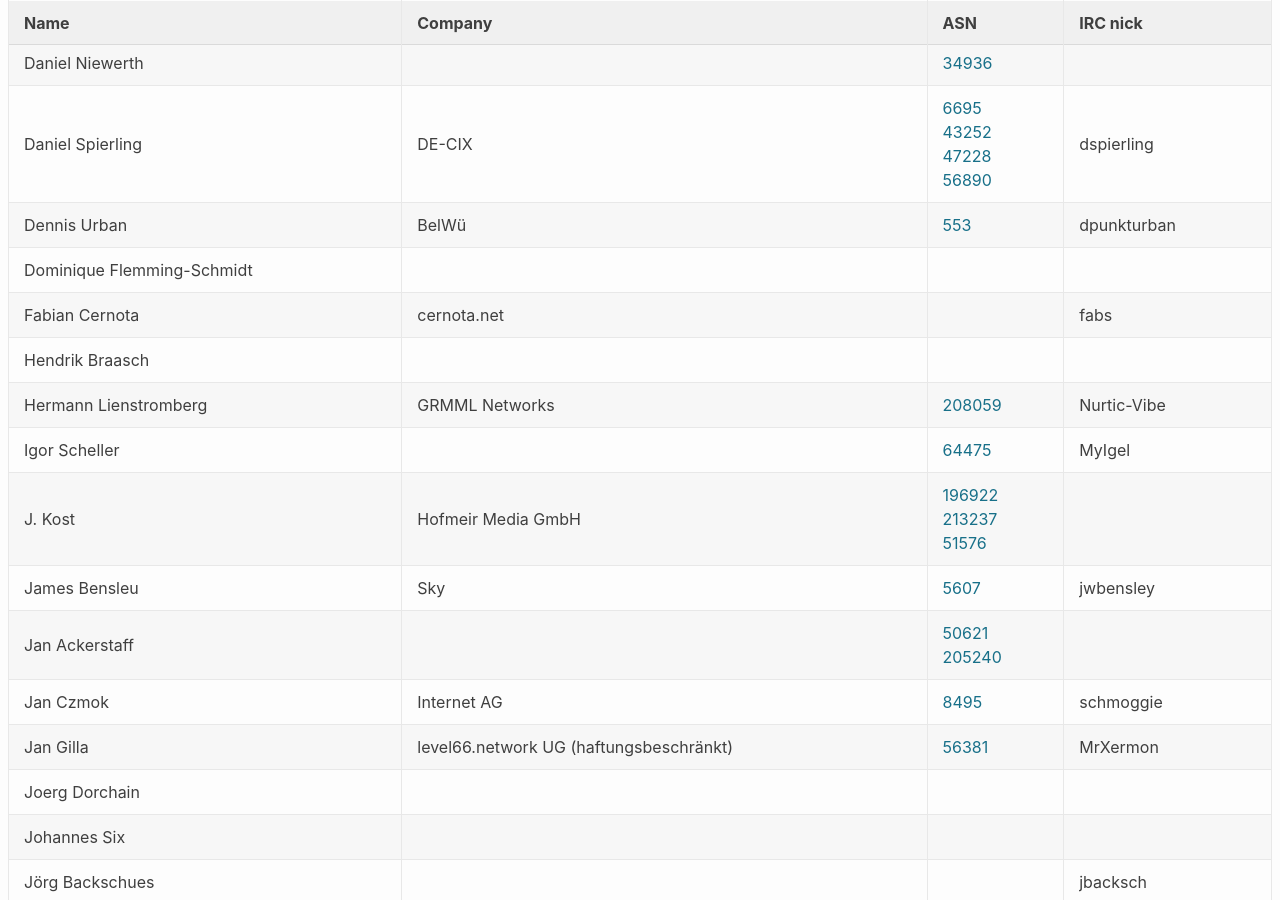
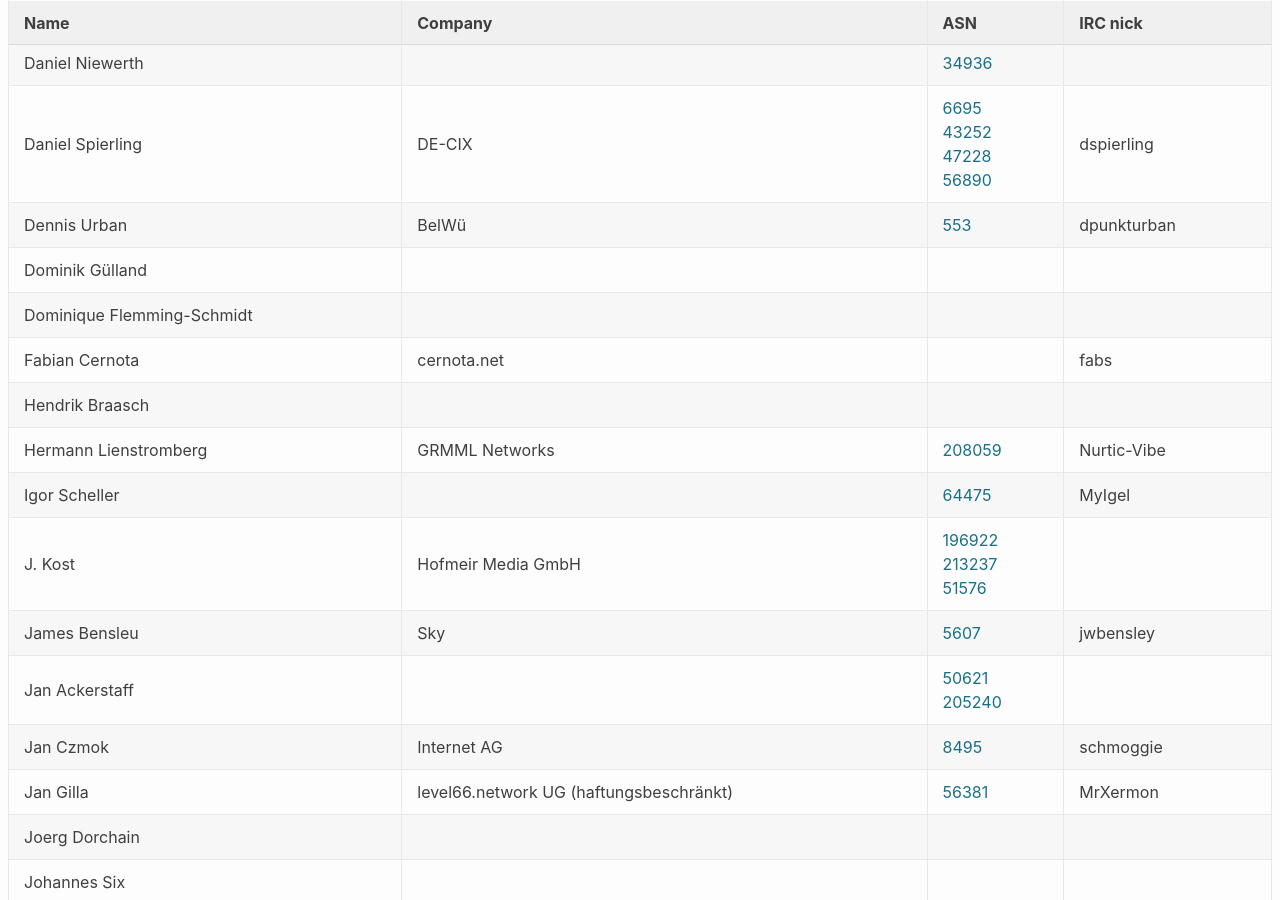
Before and after one commit to denog/pretix-attendeelist, a Jekyll site: the page built from denog2020.markdown, in a window 1280 px wide and 900 px high, scrolled down 328 px. Built offline with Jekyll 4.4.1, drawn with Linux system fonts in a browser that asks for light colours.

Commit message:
Latest data: Fri Jan 22 06:14:40 UTC 2021

```diff
--- a/_data/attendees_meetup2021-01.json
+++ b/_data/attendees_meetup2021-01.json
@@ -58,6 +58,12 @@
     "company": "BelWü",
     "irc": "dpunkturban",
     "asn": "553"
+  },
+  {
+    "name": "Dominik Gülland",
+    "company": null,
+    "irc": null,
+    "asn": null
   },
   {
     "name": "Dominique Flemming-Schmidt",
```
